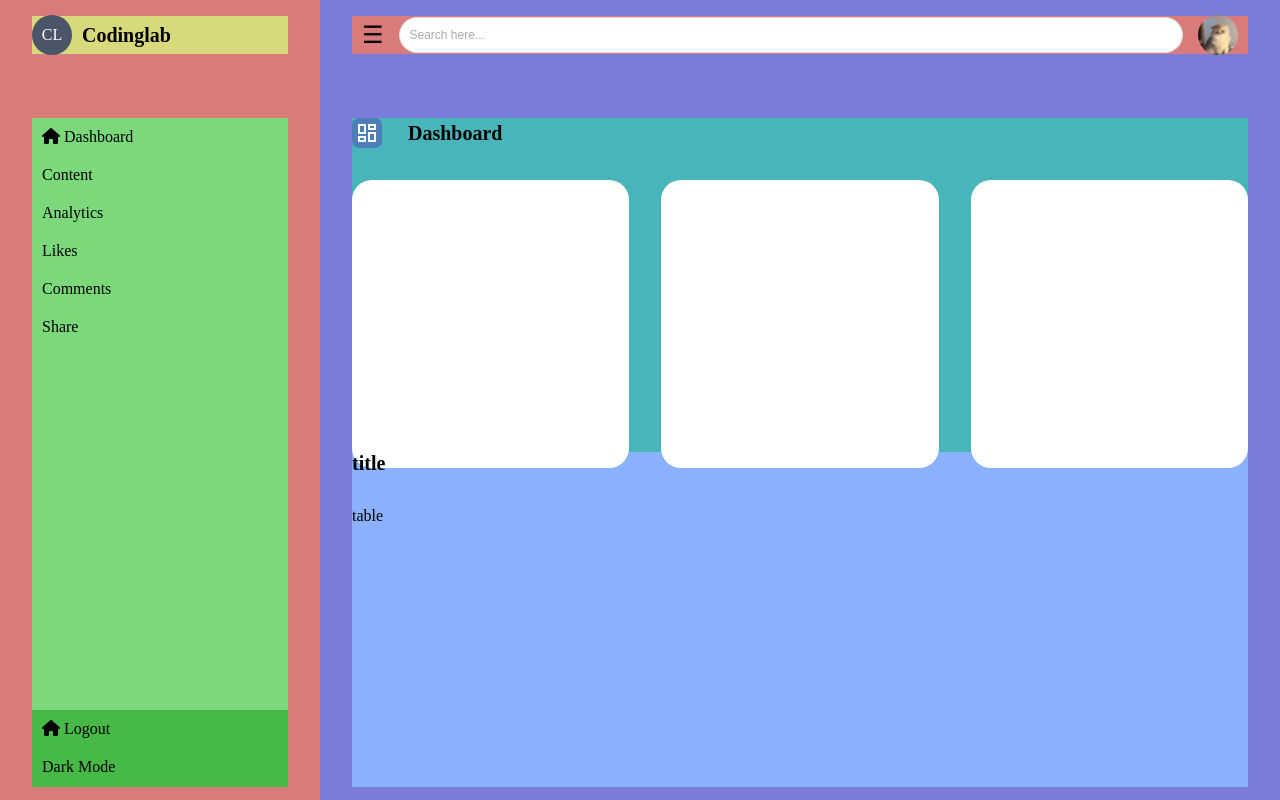
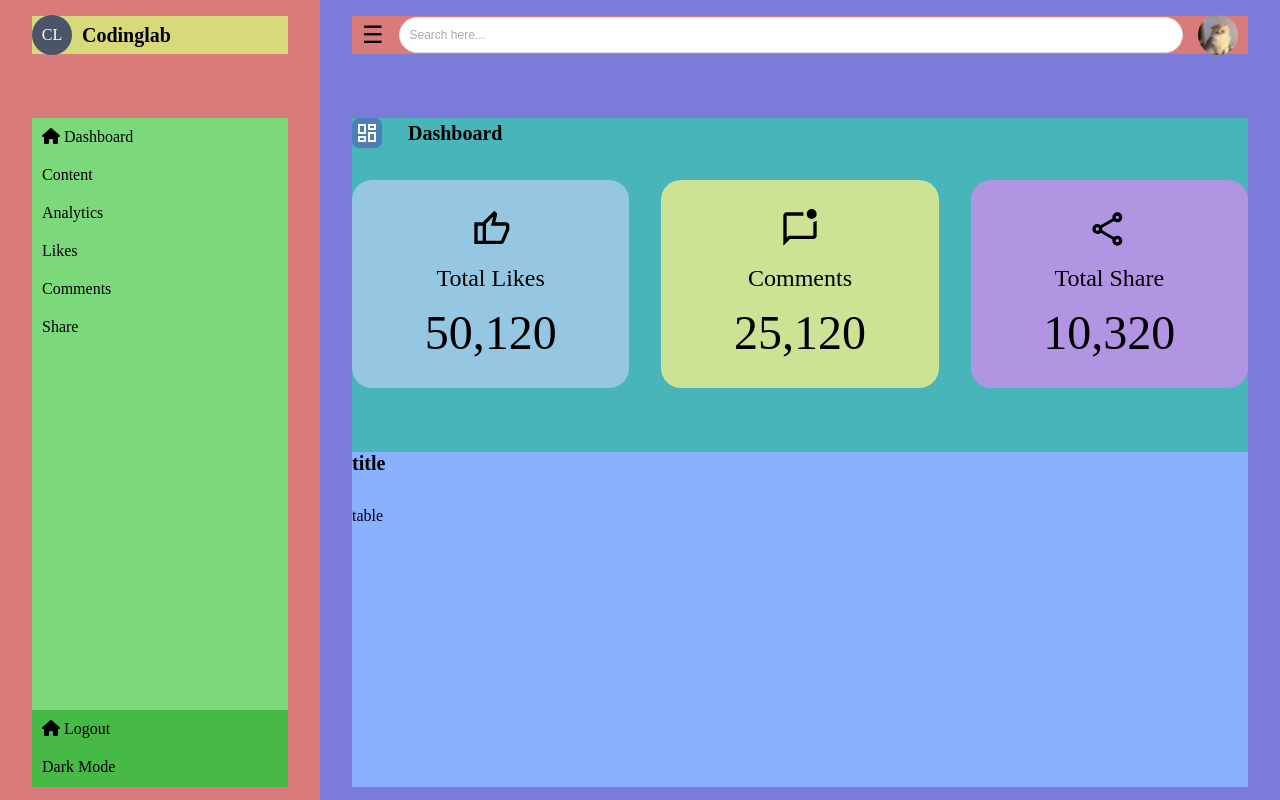
Before and after one commit to Puriwt/puriwt-co-op-tests, a plain HTML site: page index.html in a window 1280 px wide. Drawn offline with Linux system fonts and the light colour scheme.

Commit message:
Add more style of Dashboard cards.

```diff
--- a/index.html
+++ b/index.html
@@ -44,9 +44,21 @@
                         <div>Dashboard</div>
                     </div>
                     <div class="dashboard-content">
-                        <div></div>
-                        <div></div>
-                        <div></div>
+                        <div class="card-1">
+                            <div><img src="./images/icons/like.svg" alt="Like icon"></div>
+                            <div class="context">Total Likes</div>
+                            <div class="number">50,120</div>
+                        </div>
+                        <div class="card-2">
+                            <div><img src="./images/icons/comment.svg" alt="Comment icon"></div>
+                            <div class="context">Comments</div>
+                            <div class="number">25,120</div>
+                        </div>
+                        <div class="card-3">
+                            <div><img src="./images/icons/share.svg" alt="Share icon"></div>
+                            <div class="context">Total Share</div>
+                            <div class="number">10,320</div>
+                        </div>
                     </div>
                 </section>
                 <section class="recent-activity-section">
--- a/style/style.css
+++ b/style/style.css
@@ -140,9 +140,35 @@
                         gap: 2rem;
                         & > div{
                             flex: 1;
-                            height: 18rem;
+                            height: 13rem;
+                            padding: 1rem 0;
                             border-radius: 20px;
-                            background-color: #fff;
+                            display: flex;
+                            flex-direction: column;
+                            gap: 0.8rem;
+                            align-items: center;
+                            justify-content: center;
+
+                            & img{
+                                width: 40px;
+                                height: 40px;
+                            }
+
+                            .context{
+                                font-size: 1.5rem;
+                            }
+                            .number{
+                                font-size: 3rem;
+                            }
+                        }
+                        .card-1{
+                            background-color: #95c7e2;
+                        }
+                        .card-2{
+                            background-color: #cce295;
+                        }
+                        .card-3{
+                            background-color: #b195e2;
                         }
                     }
                 }
```
Also changed, not shown: images/icons/comment.svg (added), images/icons/home.png (added), images/icons/like.svg (added), images/icons/share.svg (added).
